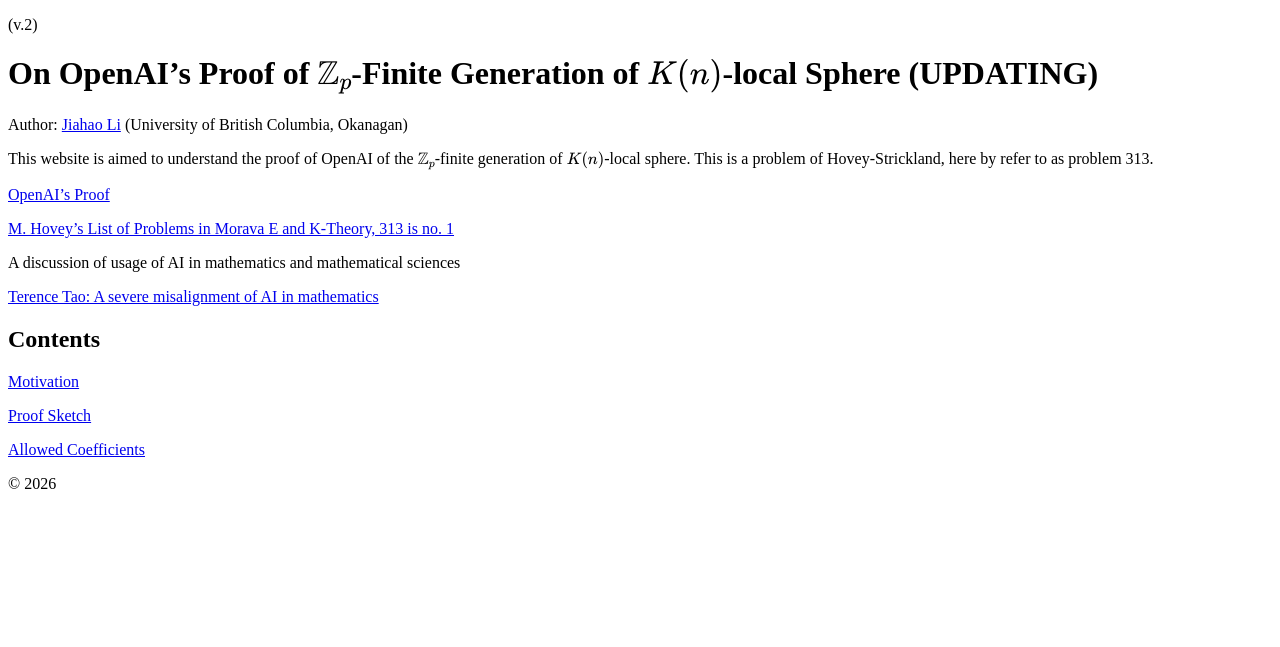
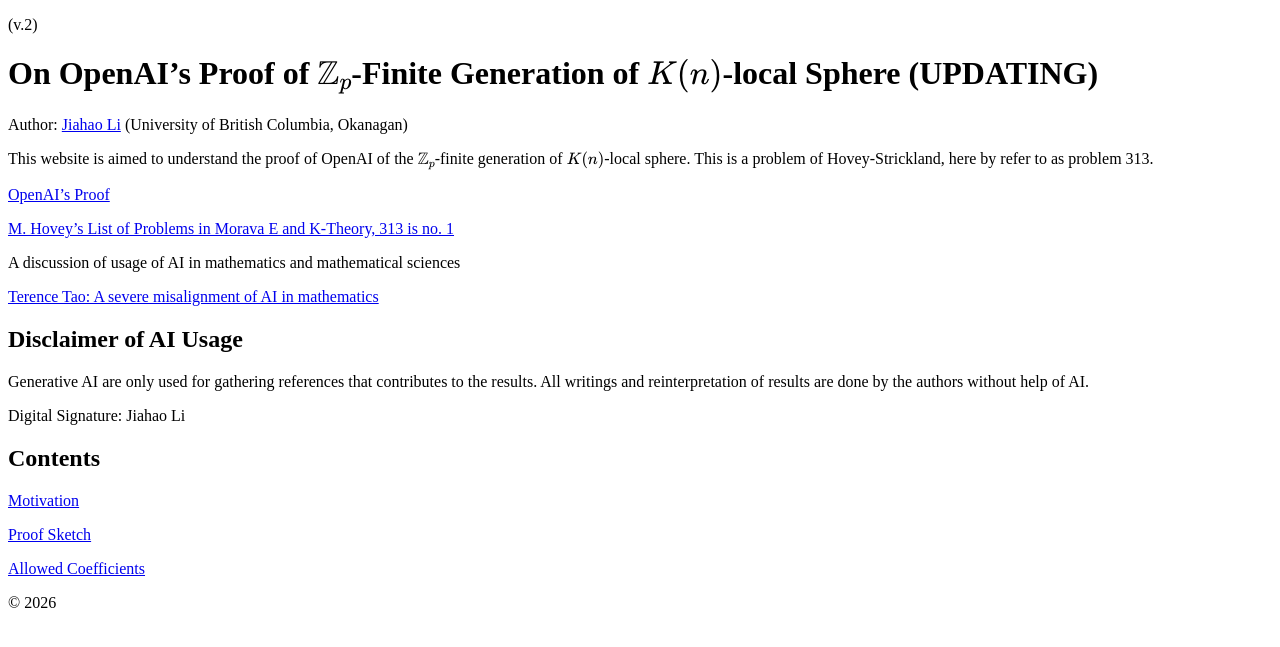
Before and after one commit to justinli1128/OnOpenAiPreprint313-finiteGenerationOfK-n-LocalSphere, a Jekyll site: the page built from index.md, in a window 1280 px wide. Shown: the top 647 px of the page. Built offline with Jekyll 4.4.1, drawn with Linux system fonts in a browser that asks for light colours.

Commit message:
Update index.md

```diff
--- a/index.md
+++ b/index.md
@@ -16,6 +16,12 @@ A discussion of usage of AI in mathematics and mathematical sciences
 
 [Terence Tao: A severe misalignment of AI in mathematics](https://terrytao.wordpress.com/2026/09/11/a-severe-misalignment-of-ai-in-mathematics/)
 
+## Disclaimer of AI Usage
+
+Generative AI are only used for gathering references that contributes to the results. All writings and reinterpretation of results are done by the authors without help of AI.
+
+Digital Signature: Jiahao Li
+
 ## Contents
 
 [Motivation](subfolder/motivation)
```
